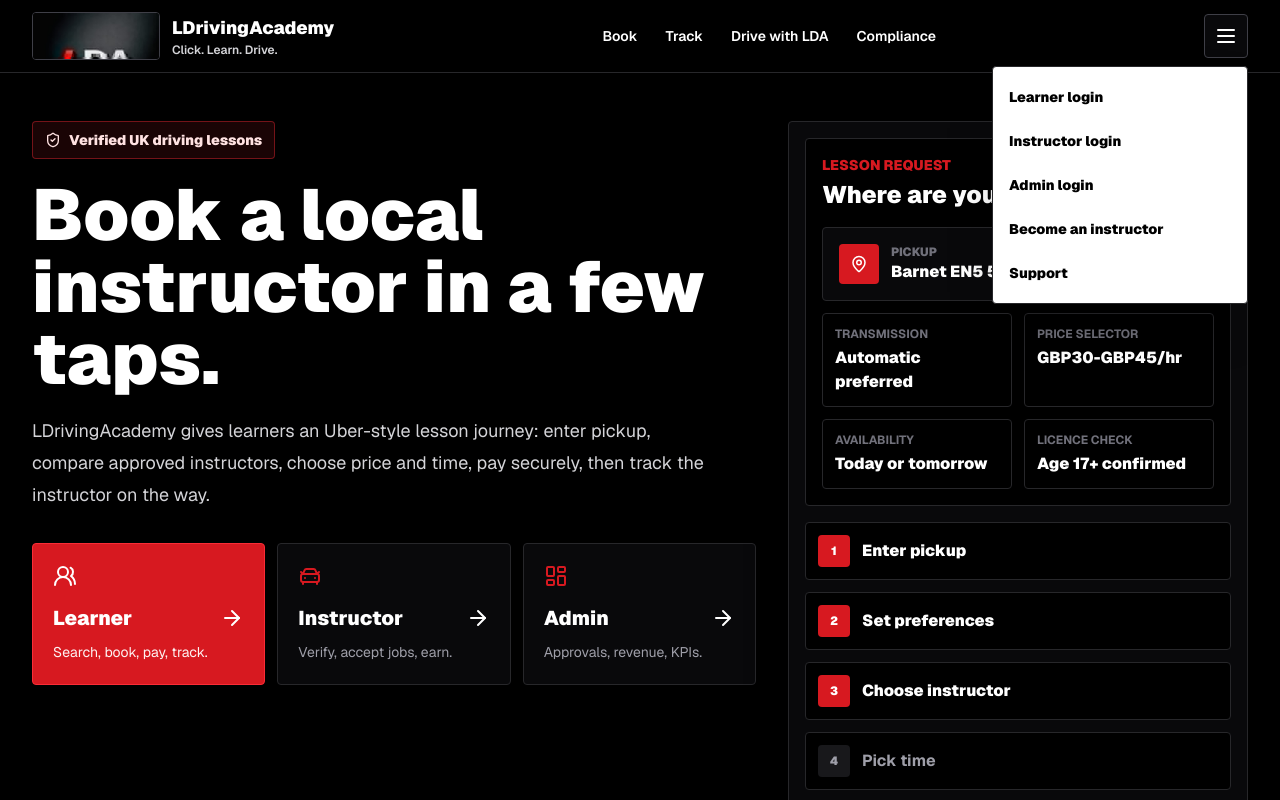
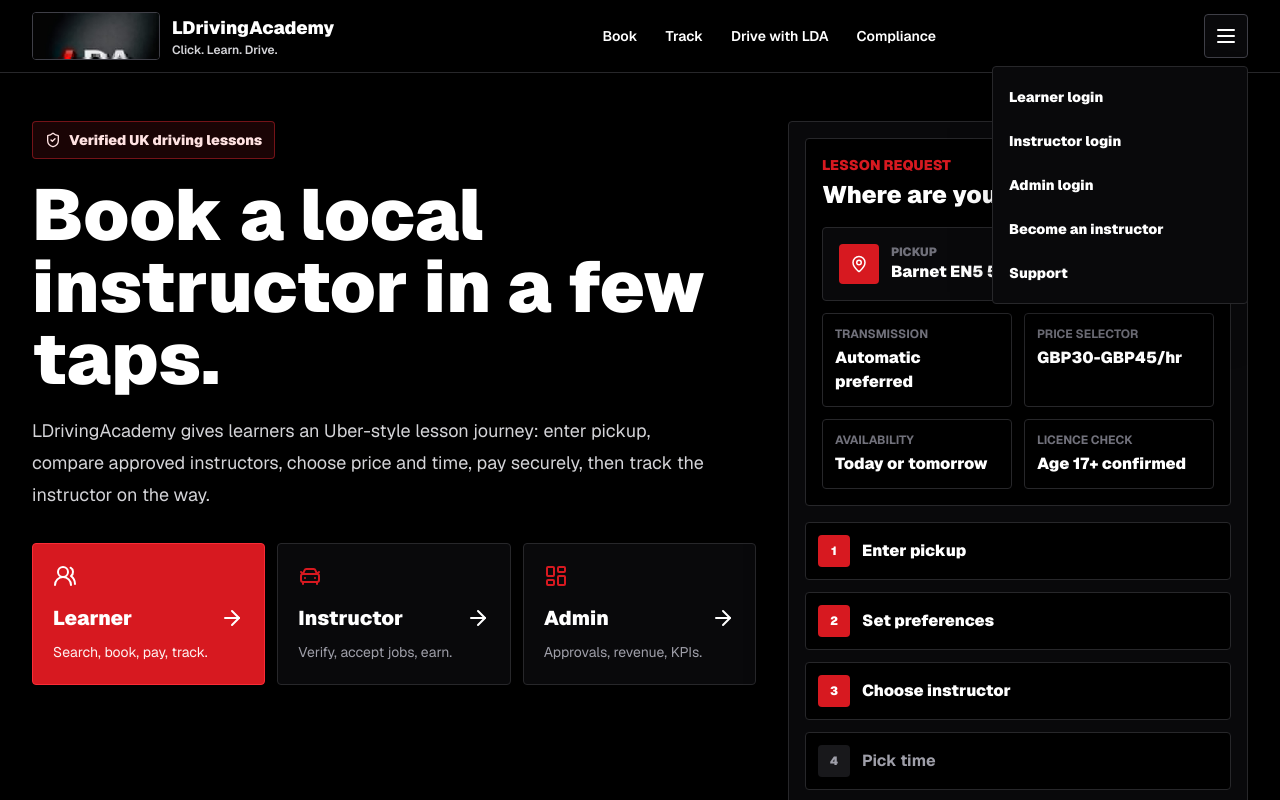
Before and after one commit to LDrivingAcademy/LDA, a Next.js app: page / in a window 1280 px wide. Both pictures are taken after a click on the heading "Open menu". Shown: the top 800 px of the page. Built offline with nearby package versions, Linux system fonts and the light colour scheme.

Commit message:
Darken main menu dropdown

```diff
--- a/src/components/main-menu.tsx
+++ b/src/components/main-menu.tsx
@@ -12,15 +12,12 @@
 export function MainMenu() {
   return (
     <details className="group relative">
-      <summary
-        className="grid h-11 w-11 cursor-pointer list-none place-items-center rounded border border-zinc-700 bg-zinc-950 text-white hover:border-red-500 focus-ring [&::-webkit-details-marker]:hidden"
-        aria-label="Open menu"
-      >
+      <summary className="grid h-11 w-11 cursor-pointer list-none place-items-center rounded border border-zinc-700 bg-zinc-950 text-white hover:border-red-500 focus-ring [&::-webkit-details-marker]:hidden" aria-label="Open menu">
         <Menu size={24} />
       </summary>
-      <div className="absolute right-0 top-full z-50 mt-2 w-64 overflow-hidden rounded border border-zinc-800 bg-white py-2 text-ink shadow-2xl">
+      <div className="absolute right-0 top-full z-50 mt-2 w-64 overflow-hidden rounded border border-zinc-800 bg-zinc-950 py-2 text-white shadow-2xl">
         {menuLinks.map((link) => (
-          <Link key={link.href} href={link.href} className="block px-4 py-3 text-sm font-black hover:bg-red-50 hover:text-brand">
+          <Link key={link.href} href={link.href} className="block px-4 py-3 text-sm font-black hover:bg-red-500/10 hover:text-brand">
             {link.label}
           </Link>
         ))}
```
